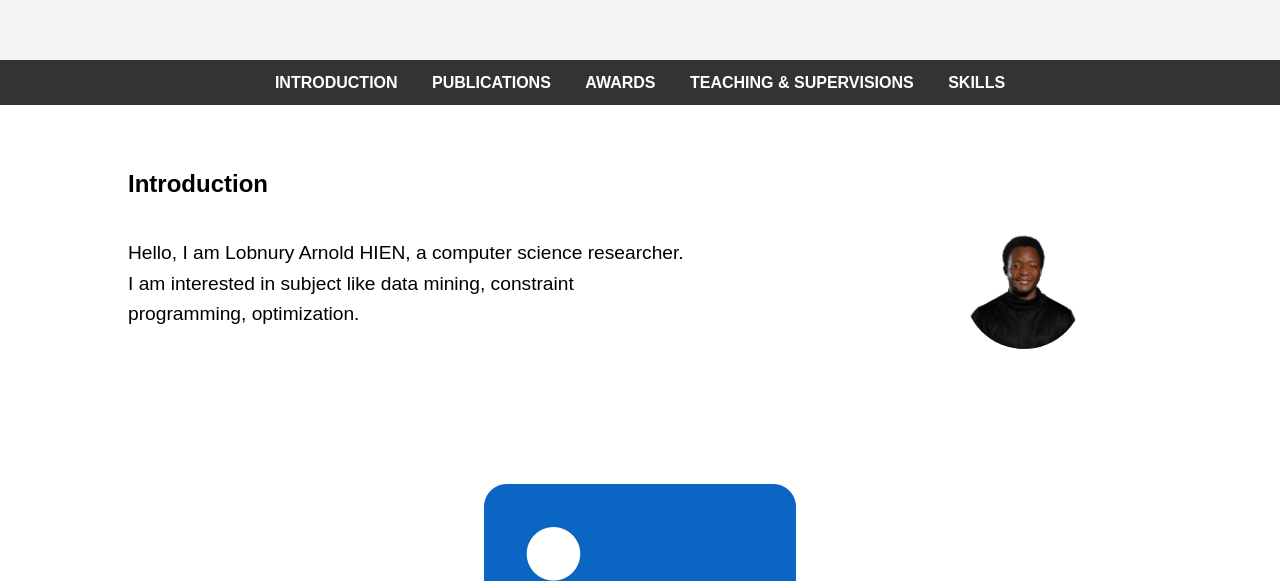
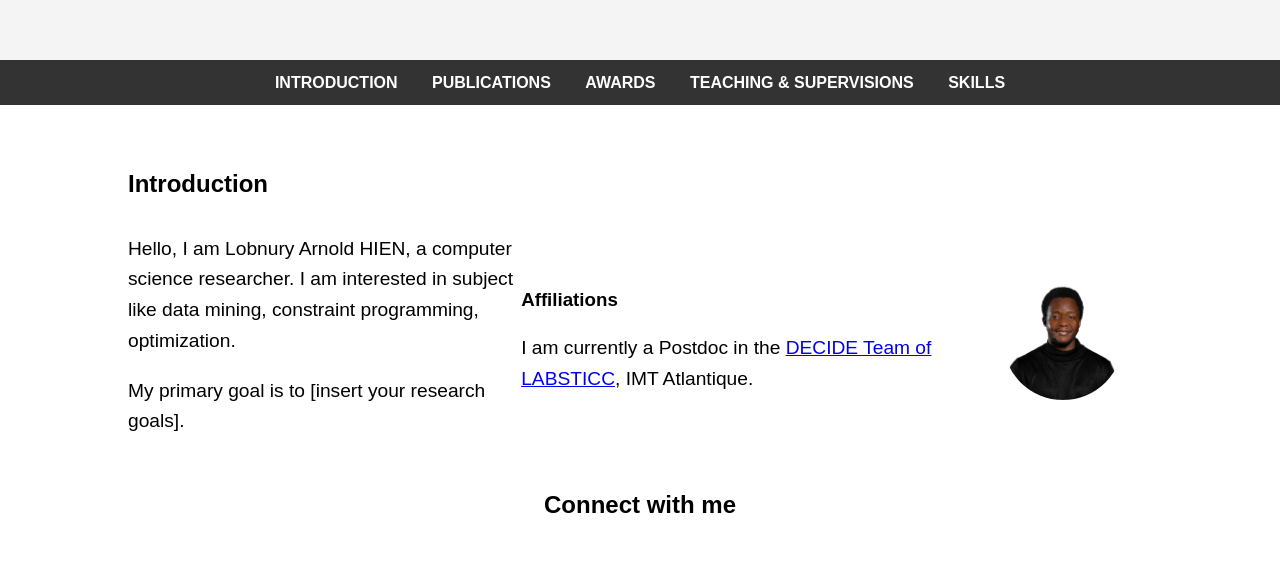
Before and after one commit to lobnury/lobnury.github.io, a plain HTML site: page index.html in a window 1280 px wide. Shown: the part 277-858 px from the top of the page. Drawn offline with Linux system fonts and the light colour scheme; no server answers.

Commit message:
update-24/12/2024-19:42

```diff
--- a/index.html
+++ b/index.html
@@ -34,19 +34,22 @@
         <div class="intro-content">
             <div class="presentation">
                 <p>Hello, I am Lobnury Arnold  HIEN, a computer science researcher. I am interested in subject like data mining, constraint programming, optimization.</p>
-                <!-- <p>My primary goal is to [insert your research goals].</p> -->
+                <!-- -->
+                <p>My primary goal is to [insert your research goals].</p> <!-- -->
             </div>
-            <!-- <div class="affiliations">
+            <!-- -->
+            <div class="affiliations">
                 <h3>Affiliations</h3>
                 <p>I am currently a Postdoc in the <a href="https://labsticc.fr/en/teams/decide" target="_blank">DECIDE Team of LABSTICC</a>, IMT Atlantique.</p>
-            </div> -->
+            </div> <!-- -->
             <div class="photo">
                 <img src="assets/img/profile-1.jpeg" alt="Lobnury Arnold HIEN">
             </div>
         </div>
 
         <div class="social-links">
-            <!-- <h3>Connect with me</h3> -->
+            <!-- -->
+            <h3>Connect with me</h3> <!-- -->
             <ul>
                 <li><a href="https://www.linkedin.com/in/arnold-hien" target="_blank"><img src="assets/icons/linkedin-1.png" alt="LinkedIn"></a></li>
                 <li><a href="https://github.com/lobnury" target="_blank"><img src="assets/icons/github.svg" alt="GitHub"></a></li>
```
